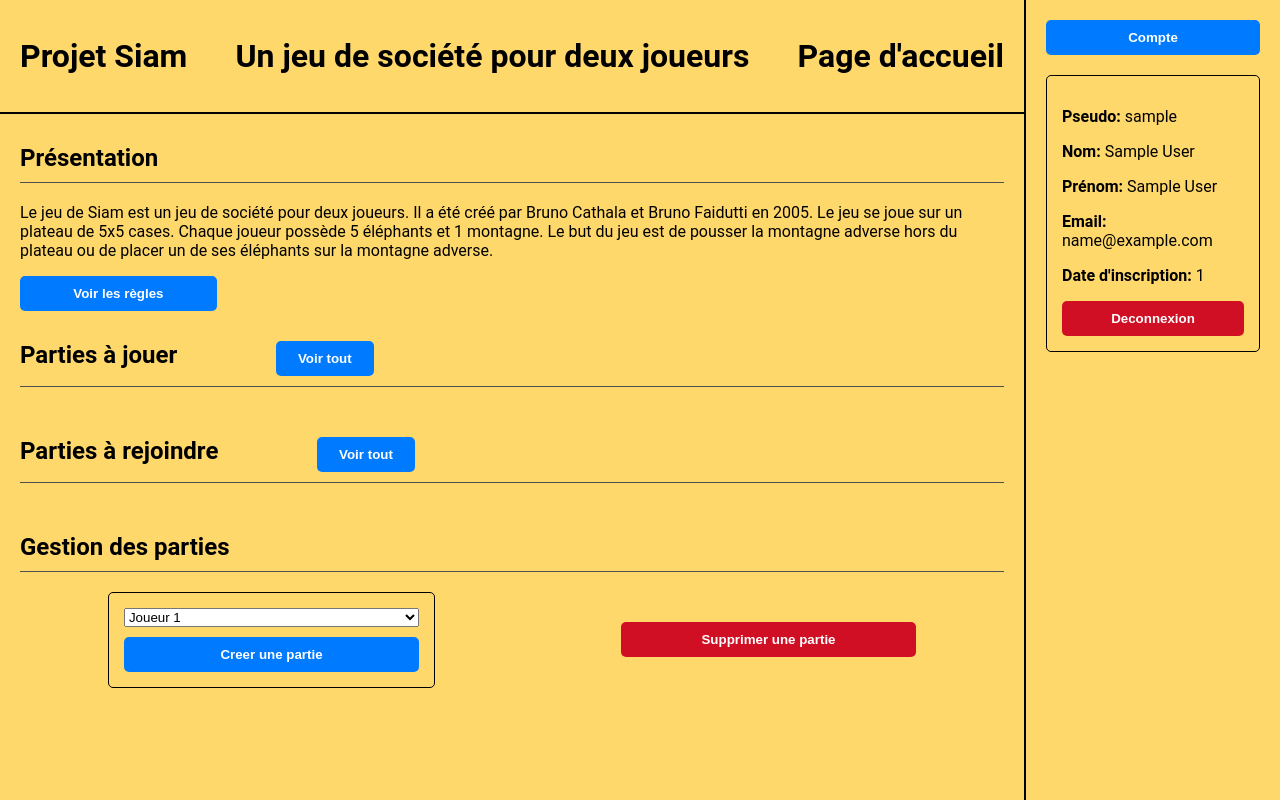
After one commit to Abkach1202/Siam-PHP, a PHP site: page /pages/home.php in a window 1280 px wide. The commit adds this page. Run offline with PHP 8.4, Linux system fonts and the light colour scheme; the visitor is signed in with stand-in values (Sample User, id 1).

Commit message:
Ajout de la page d'accueil

```diff
--- a/index.php
+++ b/index.php
@@ -1,3 +1,3 @@
 <?php
-header('Location: pages/login.php');
+header('Location: pages/home.php');
 ?>
--- a/pages/enroll.php
+++ b/pages/enroll.php
@@ -49,7 +49,7 @@ if (isset($_SESSION['username']) || (isset($_POST['submit']) && isset($_POST['us
 <head>
   <meta charset="UTF-8" />
   <meta name="viewport" content="width=device-width, initial-scale=1.0" />
-  <title>Enroll</title>
+  <title>Inscription</title>
   <link rel="stylesheet" href="../styles/enroll.css" />
 </head>
 
--- /dev/null
+++ b/pages/home.php
@@ -0,0 +1,66 @@
+<?php
+// Création ou récupération de la session
+session_start();
+?>
+
+<!DOCTYPE html>
+<html lang="en">
+
+<head>
+  <meta charset="UTF-8">
+  <meta name="viewport" content="width=device-width, initial-scale=1.0">
+  <title>Accueil Siam</title>
+  <link rel="stylesheet" href="../styles/home.css">
+</head>
+
+<body>
+  <header>
+    <h1>Projet Siam</h1>
+    <h1>Un jeu de société pour deux joueurs</h1>
+    <h1>Page d'accueil</h1>
+  </header>
+  <section>
+    <div>
+      <h2 class="titles">Présentation</h2>
+      <p>Le jeu de Siam est un jeu de société pour deux joueurs. Il a été créé par Bruno Cathala et Bruno Faidutti en 2005. Le jeu se joue sur un plateau de 5x5 cases. Chaque joueur possède 5 éléphants et 1 montagne. Le but du jeu est de pousser la montagne adverse hors du plateau ou de placer un de ses éléphants sur la montagne adverse.</p>
+      <button id="rules">Voir les règles</button>
+    </div>
+    <div>
+      <h2 class="titles">Parties à jouer<button class="viewAll">Voir tout</button></h2>
+    </div>
+    <div>
+      <h2 class="titles">Parties à rejoindre<button class="viewAll">Voir tout</button></h2>
+    </div>
+    <div>
+      <h2 class="titles">Gestion des parties</h2>
+      <div id="manageGames">
+        <form>
+          <select name="player">
+            <option value="player1">Joueur 1</option>
+            <option value="player2">Joueur 2</option>
+          </select>
+          <button type="submit">Creer une partie</button>
+        </form>
+        <?php if (isset($_SESSION['is_admin']) && $_SESSION['is_admin'] == 1) {
+          echo "<button class='redButton'>Supprimer une partie</button>";
+        } ?>
+      </div>
+    </div>
+  </section>
+  <aside>
+    <button><?php if (isset($_SESSION['username'])) echo "Compte";
+            else echo "Se Connecter"; ?></button>
+    <div>
+      <?php if (isset($_SESSION['username'])) {
+        echo "<p><strong>Pseudo:</strong> {$_SESSION['username']}</p>";
+        echo "<p><strong>Nom:</strong> {$_SESSION['last_name']}</p>";
+        echo "<p><strong>Prénom:</strong> {$_SESSION['first_name']}</p>";
+        echo "<p><strong>Email:</strong> {$_SESSION['email']}</p>";
+        echo "<p><strong>Date d'inscription:</strong> {$_SESSION['registration_date']}</p>";
+        echo "<button class='redButton'>Deconnexion</button>";
+      } ?>
+    </div>
+  </aside>
+</body>
+
+</html>
--- /dev/null
+++ b/styles/home.css
@@ -0,0 +1,106 @@
+body {
+  background-color: #ffd86c;
+  font-family: 'Roboto', sans-serif;
+  margin: 0;
+  min-height: 100vh;
+  display: grid;
+  grid-template-columns: 4fr 1fr;
+  grid-template-rows: 1fr 6fr;
+}
+
+header {
+  grid-column: 1;
+  grid-row: 1;
+  display: flex;
+  justify-content: space-between;
+  align-items: center;
+  padding: 0 20px;
+  border-bottom: 2px solid #000;
+}
+
+section {
+  grid-column: 1;
+  grid-row: 2;
+  display: flex;
+  flex-direction: column;
+  padding: 0 20px;
+}
+
+aside {
+  grid-column: 2;
+  grid-row: 1 / span 2;
+  display: flex;
+  flex-direction: column;
+  border-left: 2px solid #000;
+  padding: 20px;
+  row-gap: 20px;
+}
+
+.titles {
+  padding: 10px 0;
+  border-bottom: 1px solid #505050;
+  box-sizing: border-box;
+}
+
+form {
+  display: flex;
+  flex-direction: column;
+  justify-content: space-between;
+  row-gap: 10px;
+  width: 30%;
+  padding: 15px;
+  border: 1px solid #000;
+  border-radius: 5px;
+}
+
+button {
+  background-color: #007bff;
+  color: white;
+  font-weight: bold;
+  display: inline;
+  width: 100%;
+  border: none;
+  border-radius: 5px;
+  padding: 10px;
+  cursor: pointer;
+}
+
+button:hover {
+  background-color: #0056b3;
+}
+
+#rules {
+  width: 20%;
+}
+
+.viewAll {
+  width: 10%;
+  margin-left: 10%;
+}
+
+.redButton {
+  background-color: #f11329;
+}
+
+#manageGames > button {
+  height: 50%;
+  width: 30%;
+}
+
+.redButton {
+  background-color: #d10f24;
+}
+
+aside > div {
+  row-gap: 10px;
+  border: 1px solid #000;
+  padding: 15px;
+  border-radius: 5px;
+}
+
+#manageGames {
+  display: flex;
+  align-items: center;
+  justify-content: space-around;
+  gap: 10px;
+}
```
